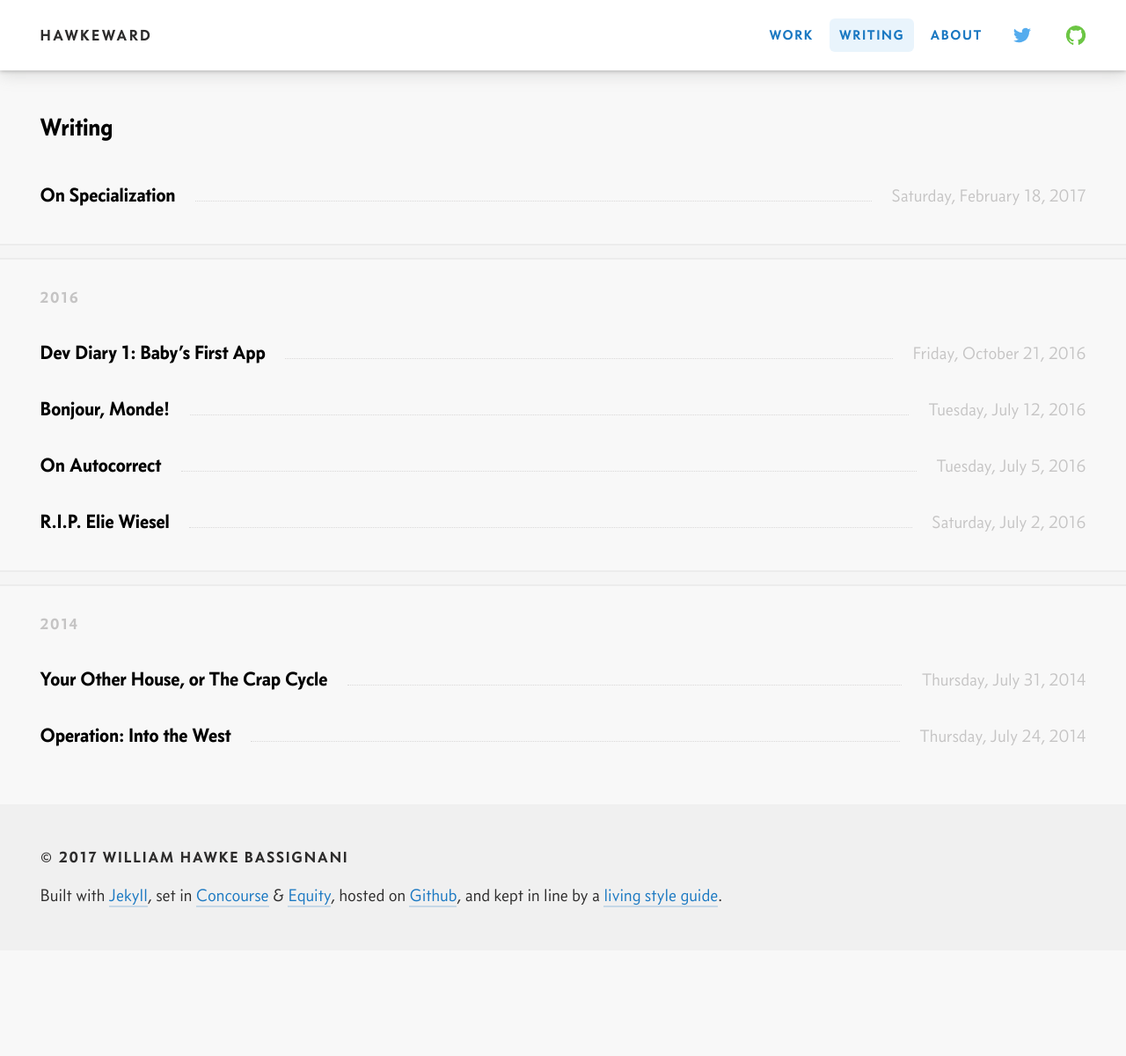
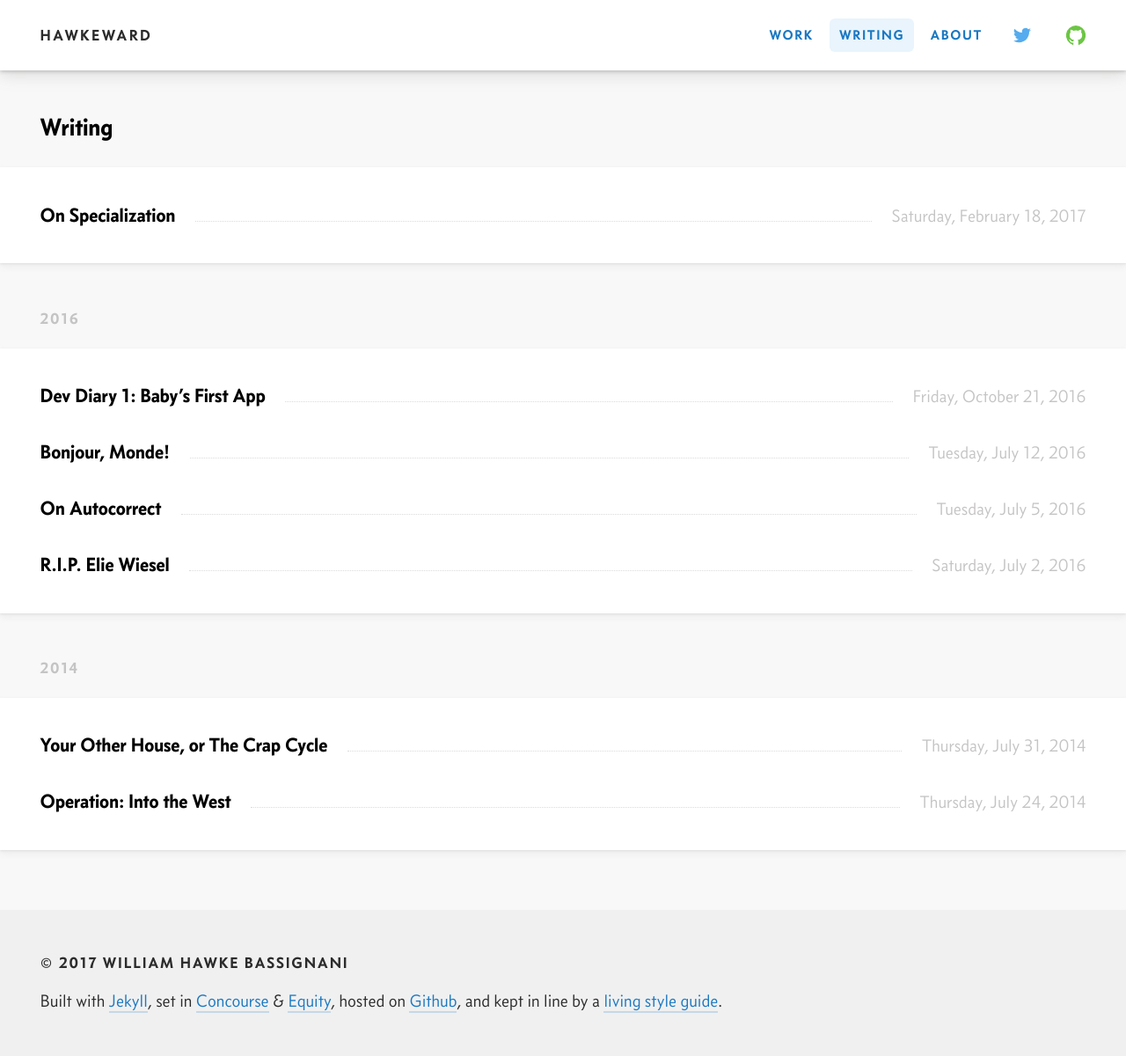
Before and after one commit to whbassignani/whbassignani.github.io, a Jekyll site: the page built from writing/index.html, in a window 1280 px wide. Shown: the whole page at 88% size. Built offline with Jekyll 4.4.1, drawn with Linux system fonts in a browser that asks for light colours; before the commit the page ends 1080 px from its top, so only the background shows below that.

Commit message:
Changing writing archive lists

```diff
--- a/scss/_archive-writing.scss
+++ b/scss/_archive-writing.scss
@@ -1,7 +1,7 @@
 .archive-year {
   @include h4;
   color: $color-ui-light;
-  margin-top: size(2);
+  margin-top: size(7);
 }
 
 .archive-divider {
@@ -10,8 +10,12 @@
 }
 
 .archive-list {
-  margin: 0;
-  padding-left: 0;
+  @include container-full-width-child;
+  @include soft-box-shadow(xsmall);
+  @include spacing-standard(xsmall);
+  background-color: $white;
+  padding-bottom: size(0);
+  padding-top: size(0);
 }
 
 .archive-list-item {
--- a/scss/components/_buttons.scss
+++ b/scss/components/_buttons.scss
@@ -3,7 +3,7 @@
 .button,
 input[type="button"] {
   @include bold-spaced-type;
-  @include soft-box-shadow(color(blue, 600));
+  @include soft-box-shadow(small, color(blue, 600));
   @include spacing-standard;
   background-color: $color-interactive;
   border: 0;
@@ -64,7 +64,7 @@
 
 .button-secondary,
 input[type="button"].button-secondary {
-  @include soft-box-shadow(color(blue, 300));
+  @include soft-box-shadow(small, color(blue, 300));
   background-color: transparentize($color-interactive, 0.8);
   border: $border-width solid transparentize($color-interactive, 0.4);
   color: $color-interactive;
--- a/scss/globals/mixins/_visual_effects.scss
+++ b/scss/globals/mixins/_visual_effects.scss
@@ -1,7 +1,23 @@
-@mixin soft-box-shadow($shadow-color: color(grey, 200)) {
-  box-shadow:
-    0 2px 8px rgba($shadow-color, 0.2),
-    0 8px 16px rgba($shadow-color, 0.4);
+@mixin soft-box-shadow($size: small, $shadow-color: color(grey, 200)) {
+    @if $size == "xsmall" {
+      box-shadow:
+        0 1px 2px rgba($shadow-color, 0.4),
+        0 4px 8px rgba($shadow-color, 0.2);
+    } @else if  $size == "small" {
+      box-shadow:
+        0 2px 8px rgba($shadow-color, 0.4),
+        0 8px 16px rgba($shadow-color, 0.2);
+    } @else if $size == "medium" {
+      box-shadow:
+        0 4px 8px rgba($shadow-color, 0.4),
+        0 16px 32px rgba($shadow-color, 0.2);
+    } @else if $size == "large" {
+      box-shadow:
+        0 8px 16px rgba($shadow-color, 0.4),
+        0 32px 64px rgba($shadow-color, 0.2);
+    } @else {
+      @error "#{$size} is not a valid argument for @mixin soft-box-shadow.";
+    }
 }
 
 @mixin divider-styles() {
--- a/writing/index.html
+++ b/writing/index.html
@@ -3,24 +3,22 @@
 ---
 
 <section id="archive-posts" class="archive">
-  <ul class="archive-list">
+  <ul class="archive-list container">
 
   {%for post in site.categories.writing %}
     {% unless post.next %}
   <h2 class="archive-year">{{ post.date | date: '%Y' }}</h2>
 
-  <ul class="archive-list">
+  <ul class="archive-list container">
     {% else %}
       {% capture year %}{{ post.date | date: '%Y' }}{% endcapture %}
       {% capture nyear %}{{ post.next.date | date: '%Y' }}{% endcapture %}
       {% if year != nyear %}
   </ul>
 
-  <hr class="archive-divider">
-
   <h2 class="archive-year">{{ post.date | date: '%Y' }}</h2>
 
-  <ul class="archive-list">
+  <ul class="archive-list container">
       {% endif %}
     {% endunless %}
     <li class="archive-list-item">
```
Also changed, not shown: scss/globals/mixins/_layout.scss (+4 -4 lines).
